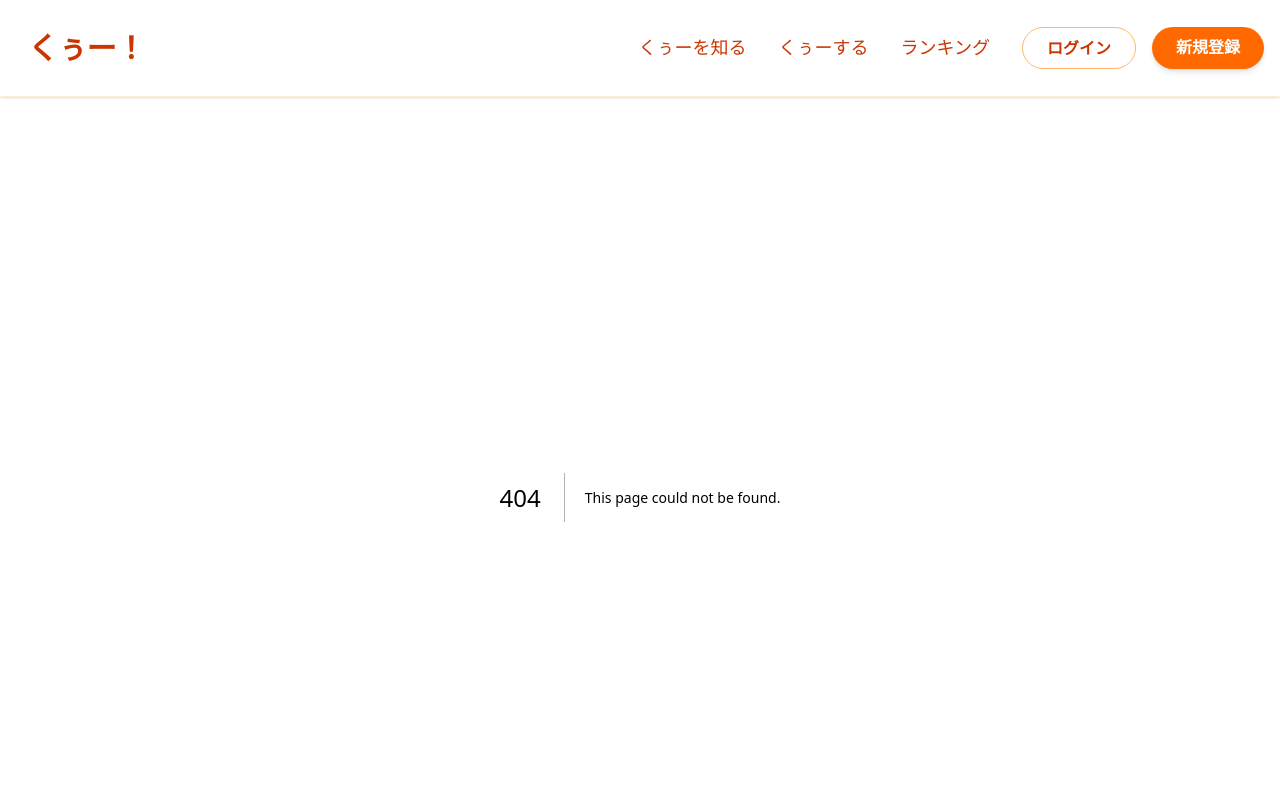
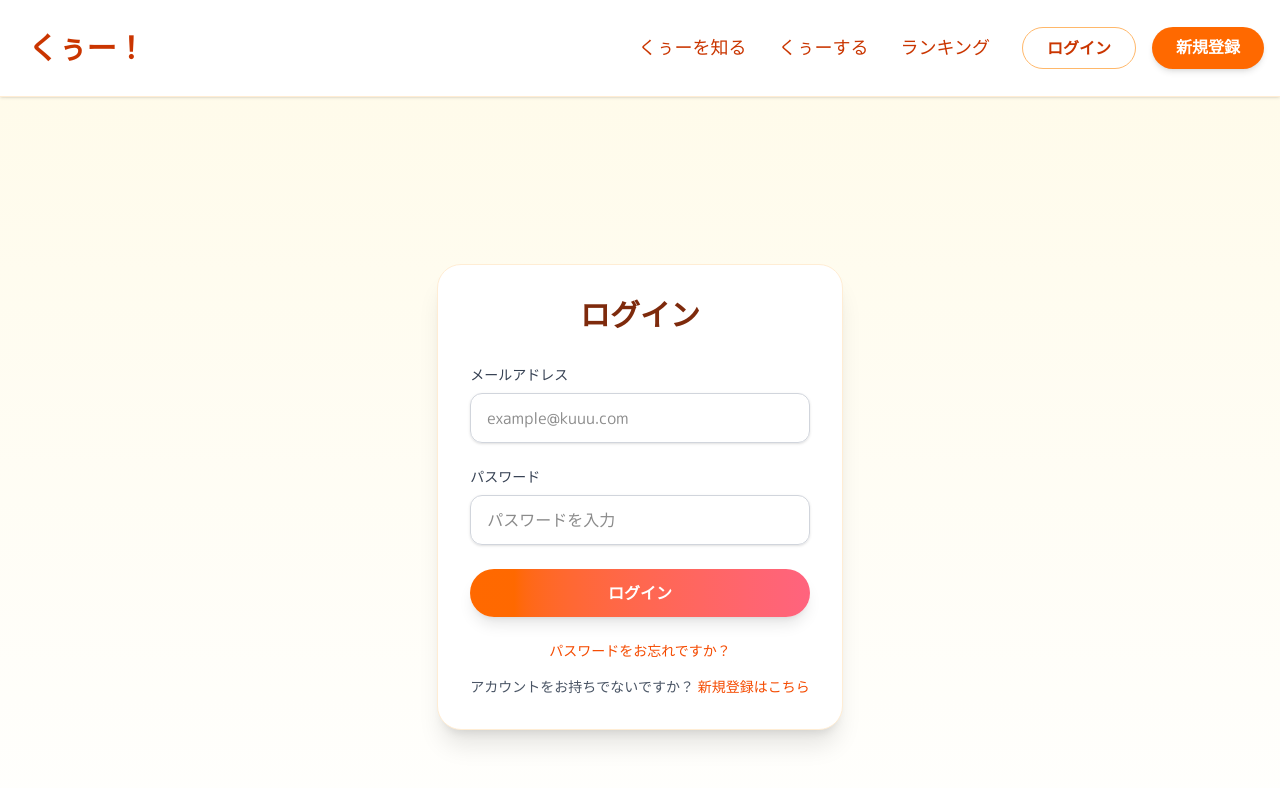
Before and after one commit to Akihiro1028Bad/kuu-nextjs-project, a Next.js app: page /login in a window 1280 px wide. Before the commit this address had no page. Shown: the top 788 px of the page. Built offline with nearby package versions, Linux system fonts and the light colour scheme.

Commit message:
ログインページの実装（デザインのみ）

```diff
--- /dev/null
+++ b/src/app/login/page.tsx
@@ -0,0 +1,115 @@
+// components/LoginPage.tsx
+"use client";
+
+// Next.jsのLinkコンポーネントは、この実行環境では解決できない可能性があるため、標準の<a>タグを使用します。
+// import Link from "next/link";
+
+// FadeInコンポーネントはパスの解決ができないため、ここでは使用しません。
+import FadeIn from "@/components/FadeIn";
+
+import { useState } from "react";
+
+export default function LoginPage() {
+    const [email, setEmail] = useState("");
+    const [password, setPassword] = useState("");
+    const [errorMessage, setErrorMessage] = useState("");
+
+    // ログインフォームの送信を処理します
+    const handleLogin = (e: React.FormEvent) => {
+        e.preventDefault();
+        setErrorMessage(""); // 以前のエラーメッセージをクリアします
+
+        // 基本的なバリデーション (実際の認証ロジックに置き換えてください)
+        if (!email || !password) {
+            setErrorMessage("メールアドレスとパスワードを入力してください。");
+            return;
+        }
+
+        // API呼び出しまたは認証をシミュレートします
+        if (email === "test@example.com" && password === "password") {
+            // アラートではなく、カスタムモーダルUIを使用することを推奨します。
+            // alert("ログイン成功！");
+            console.log("ログイン成功！"); // 開発者コンソールに成功メッセージを出力
+            // ダッシュボードまたはホームページにリダイレクトします
+            window.location.href = "/";
+        } else {
+            setErrorMessage("メールアドレスまたはパスワードが間違っています。");
+        }
+    };
+
+    return (
+        <main className="min-h-screen flex items-center justify-center p-4 bg-gradient-to-b from-amber-50 to-white font-inter">
+            <FadeIn delay={200}>
+                <div className="w-full max-w-md bg-white p-8 rounded-3xl shadow-xl border border-orange-100 transform transition-all">
+                    <h1 className="text-3xl font-bold text-center mb-8 text-orange-900">
+                        ログイン
+                    </h1>
+
+                    <form onSubmit={handleLogin} className="space-y-6">
+                        <div>
+                            <label
+                                htmlFor="email"
+                                className="block text-sm font-medium text-gray-700 mb-2"
+                            >
+                                メールアドレス
+                            </label>
+                            <input
+                                type="email"
+                                id="email"
+                                name="email"
+                                value={email}
+                                onChange={(e) => setEmail(e.target.value)}
+                                placeholder="example@kuuu.com"
+                                className="w-full px-4 py-3 rounded-xl border border-gray-300 focus:ring-2 focus:ring-orange-400 focus:border-transparent transition duration-200 ease-in-out shadow-sm"
+                                required
+                            />
+                        </div>
+                        <div>
+                            <label
+                                htmlFor="password"
+                                className="block text-sm font-medium text-gray-700 mb-2"
+                            >
+                                パスワード
+                            </label>
+                            <input
+                                type="password"
+                                id="password"
+                                name="password"
+                                value={password}
+                                onChange={(e) => setPassword(e.target.value)}
+                                placeholder="パスワードを入力"
+                                className="w-full px-4 py-3 rounded-xl border border-gray-300 focus:ring-2 focus:ring-orange-400 focus:border-transparent transition duration-200 ease-in-out shadow-sm"
+                                required
+                            />
+                        </div>
+
+                        {errorMessage && (
+                            <p className="text-red-600 text-sm text-center">
+                                {errorMessage}
+                            </p>
+                        )}
+
+                        <button
+                            type="submit"
+                            className="w-full py-3 rounded-full bg-gradient-to-r from-orange-500 to-rose-400 text-white font-semibold shadow-lg hover:from-orange-600 hover:to-rose-500 transition transform hover:scale-105"
+                        >
+                            ログイン
+                        </button>
+                    </form>
+
+                    <div className="mt-6 text-center text-sm">
+                        <a href="/forgot-password" className="text-orange-600 hover:underline">
+                            パスワードをお忘れですか？
+                        </a>
+                        <p className="mt-4 text-gray-600">
+                            アカウントをお持ちでないですか？{" "}
+                            <a href="/register" className="text-orange-600 font-medium hover:underline">
+                                新規登録はこちら
+                            </a>
+                        </p>
+                    </div>
+                </div>
+            </FadeIn>
+        </main>
+    );
+}
--- a/src/app/page.tsx
+++ b/src/app/page.tsx
@@ -62,9 +62,11 @@ export default function HomePage() {
             {/* Features */}
             <section className="py-24 bg-white">
                 <div className="max-w-6xl mx-auto px-6">
-                    <h2 className="text-2xl sm:text-3xl md:text-4xl font-bold text-center mb-16 text-orange-900">
-                        「くぅー」のあったかい楽しみ方
-                    </h2>
+                    <FadeIn delay={200}>
+                        <h2 className="text-2xl sm:text-3xl md:text-4xl font-bold text-center mb-16 text-orange-900">
+                            「くぅー」のあったかい楽しみ方
+                        </h2>
+                    </FadeIn>
                     <div className="grid md:grid-cols-3 gap-8">
                         {features.map((f, i) => (
                             <FadeIn key={i} delay={i * 200}>
--- a/src/components/KuuGate.tsx
+++ b/src/components/KuuGate.tsx
@@ -1,7 +1,6 @@
 // components/KuuGate.tsx
 "use client";
 import { useState, useEffect } from "react";
-import KuuMessage from "./KuuMessage";
 
 // このコンポーネントは、ページ遷移時に「くぅーだね」のメッセージを
 // 画面中央に数秒間表示してから、実際のページを表示するためのラッパーです。
@@ -23,9 +22,6 @@ export default function KuuGate({ children }: { children: React.ReactNode }) {
 
     return (
         <>
-            {/* showPageがfalseの間はKuuMessage（「くぅーだね」）を表示 */}
-            {!showPage && <KuuMessage />}
-
             {/* showPageがtrueになると、実際のページ内容（children）を表示 */}
             {showPage && children}
         </>
```
